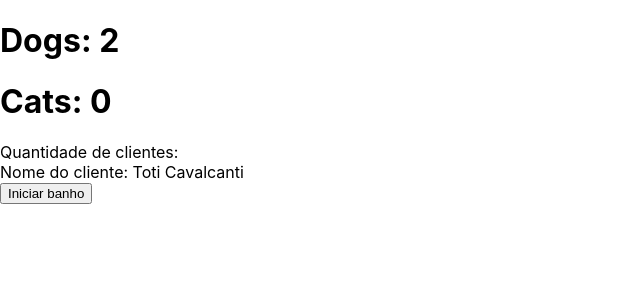
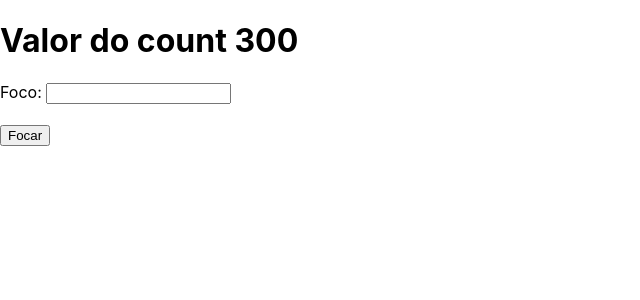
Before and after one commit to toticavalcanti/react-advanced, a React (Create React App) app: page / in a window 1280 px wide. Shown: the top 300 px of the page, without its empty margins (0-640 px from the left). Built offline with nearby package versions, Linux system fonts and the light colour scheme.

Commit message:
refs-dom

```diff
--- a/src/App.js
+++ b/src/App.js
@@ -1,20 +1,30 @@
-import React from 'react'
-import Petshop from './Petshop';
+import React, { useRef, useEffect, useState } from 'react';
 
-function App() {
+function App (){
+  const inputRef = useRef()
+  const count = useRef(1)
+  const [, setValue] = useState(false)
 
   const handleClick = () => {
-    console.log('Iniciando o banho...')
+    inputRef.current.focus()
+    console.log('inputRef.current: ', inputRef)
   }
 
+  useEffect(() => {
+    setTimeout(() => {
+      console.log('Passou aqui!')
+      count.current = 300
+      setValue(true)
+    }, 3000)
+  })
   return(
-    <div>
-      <Petshop
-        dogs={2}
-        customerName = "Toti Cavalcanti"
-        onClick={handleClick}
-        />
-    </div>
+    <>
+      <h1>Valor do count { count.current }</h1>
+      Foco: <input ref={ inputRef } />
+      <br />
+      <br />
+      <button onClick={handleClick}>Focar</button>
+    </>
   )
 }
 
```
